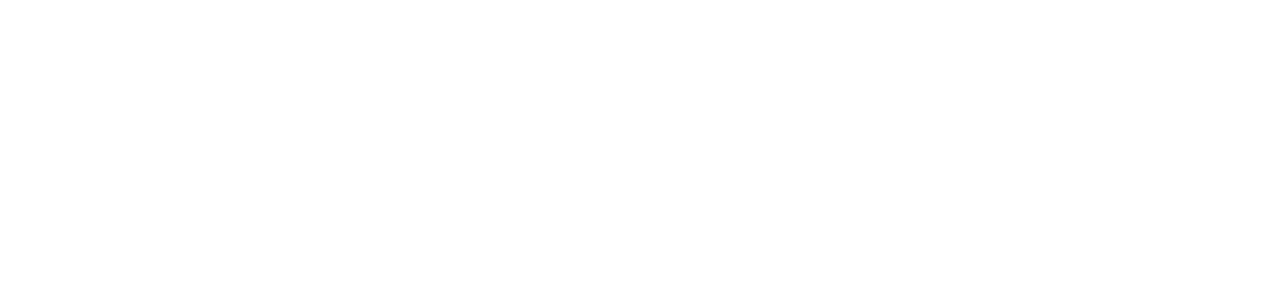
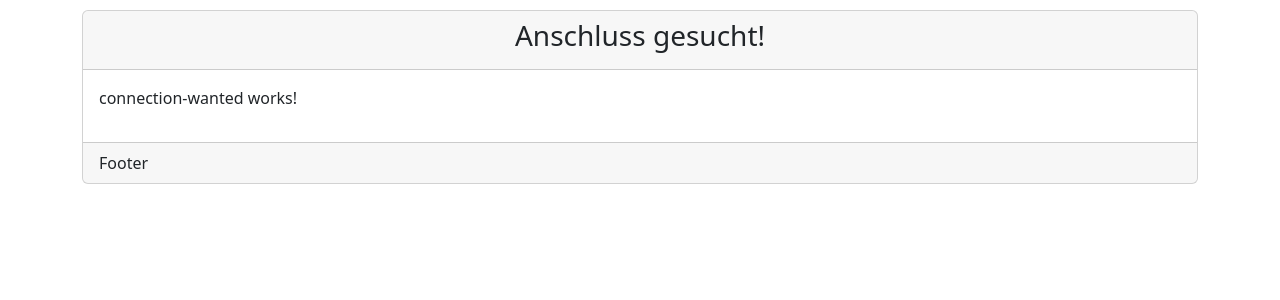
Before and after one commit to erickubenka/buchstabenbattle-app, an Angular app in the folder angular-app/: page /admin/connection-wanted in a window 1280 px wide. Before the commit this address led to /. Shown: the top 300 px of the page. Built offline with nearby package versions, Linux system fonts and the light colour scheme.

Commit message:
Renamed gallowsgame component, added draft for connection wanted component.

```diff
--- /dev/null
+++ b/angular-app/src/app/connection-wanted/connection-wanted.component.html
@@ -0,0 +1,11 @@
+<div class="card">
+  <div class="card-header text-center">
+    <h3>Anschluss gesucht!</h3>
+  </div>
+  <div class="card-body">
+    <p>connection-wanted works!</p>
+  </div>
+  <div class="card-footer">
+    Footer
+  </div>
+</div>
--- /dev/null
+++ b/angular-app/src/app/connection-wanted/connection-wanted.component.ts
@@ -0,0 +1,29 @@
+import {Component} from '@angular/core';
+
+@Component({
+  selector: 'app-connection-wanted',
+  templateUrl: './connection-wanted.component.html',
+  styleUrls: ['./connection-wanted.component.scss']
+})
+export class ConnectionWantedComponent {
+  points: number = 0;
+
+  timer: number = 60;
+  isStarted: boolean = false;
+
+  start() {
+    this.isStarted = true;
+    let timerInterval = setInterval(() => {
+      this.timer = this.timer - 1;
+      if (this.timer <= 0) {
+        clearInterval(timerInterval);
+
+      }
+    }, 1000);
+  }
+}
+
+export class Connections {
+
+
+}
--- a/angular-app/src/app/home/home.component.html
+++ b/angular-app/src/app/home/home.component.html
@@ -10,7 +10,8 @@
     </p>
 
     <p>
-      <a class="link" routerLink="/admin/gallowsgame">Mut zur Lücke</a>: Jedes Team hat eines von zwei Kategorien (bspw.
+      <a class="link" routerLink="/admin/gallows-game">Mut zur Lücke</a>: Jedes Team hat eines von zwei Kategorien
+      (bspw.
       'Handball und Fußball' oder 'Tag und Nacht'). Die
       Team-Mitglieder nennen nun solange Buchstaben, bis das zu erratende Wort gelöst wurde oder fünf falsche, nicht im
       Wort vorkommende Buchstaben genannt wurden. Wird ein falscher Buchstabe genannt, wechselt das Team-Mitglied und es
@@ -37,7 +38,8 @@
     </p>
 
     <p>
-      Anschluss gesucht: Dem Team werden die zehn Antworten getrennt angezeigt. Dabei muss die grammatikalisch richtige
+      <a class="link" routerLink="/admin/connection-wanted">Anschluss gesucht</a>: Dem Team werden die zehn Antworten
+      getrennt angezeigt. Dabei muss die grammatikalisch richtige
       Trennung der Antworten nicht übereinstimmen. Jede Frage muss mit Beginn und Endung zusammen gepuzzelt werden. Bei
       einer falschen Antwort ist das nächste Team-Mitglied an der Reihe. Für jede richtige Antwort erhält das Team 2
       Sekunden für das Team-Konto.
```
Also changed, not shown: angular-app/src/app/app.module.ts (+7 -4 lines), angular-app/src/app/gallows-game/gallows-game.component.ts (renamed from angular-app/src/app/gallowsgame/gallowsgame.component.ts, +4 -4 lines), angular-app/src/app/connection-wanted/connection-wanted.component.scss (added), angular-app/src/app/gallows-game/gallows-game.component.html (renamed from angular-app/src/app/gallowsgame/gallowsgame.component.html), angular-app/src/app/gallows-game/gallows-game.component.scss (renamed from angular-app/src/app/gallowsgame/gallowsgame.component.scss), 2 other files (tests, documents, lock files or other folders).
